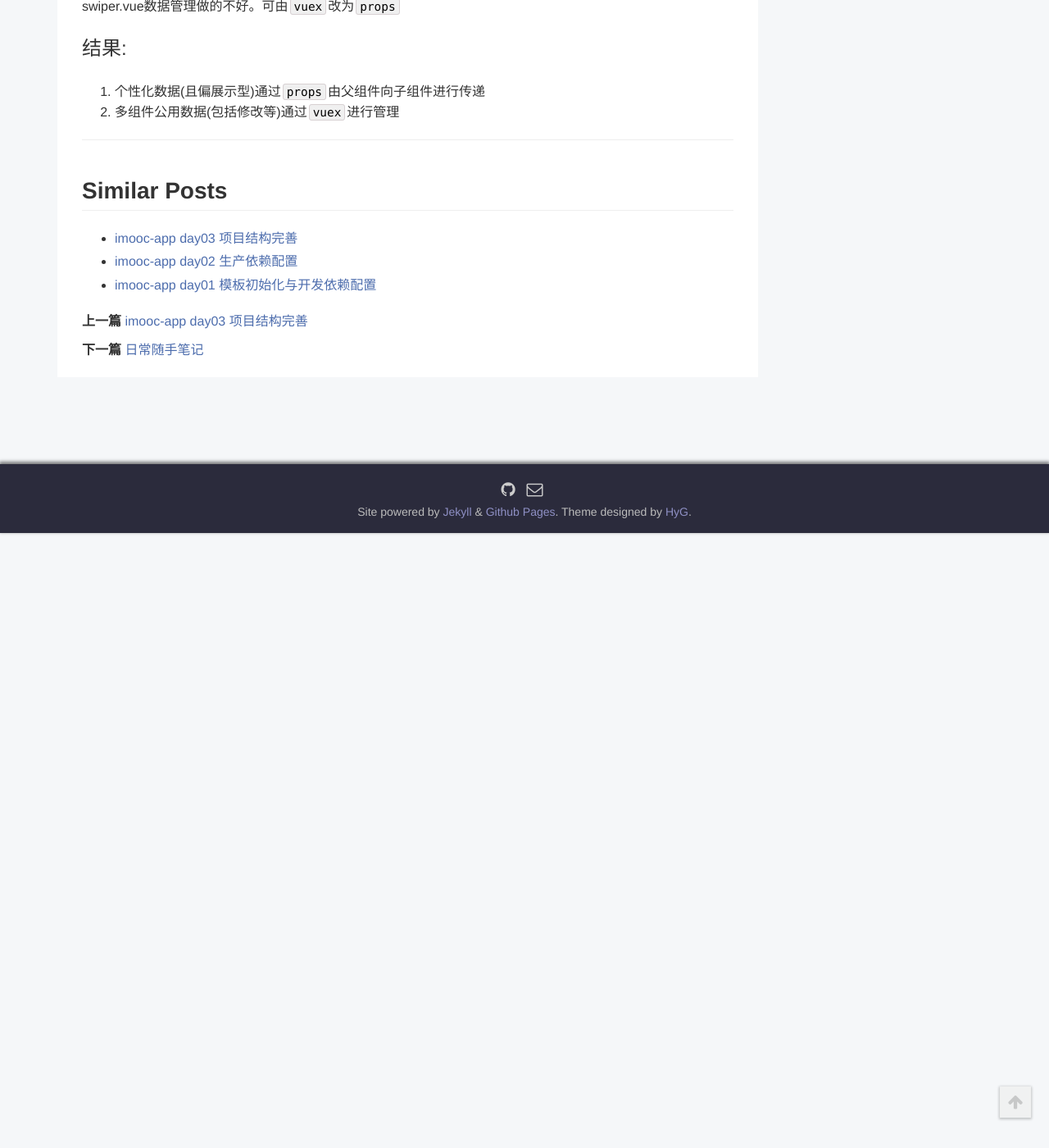
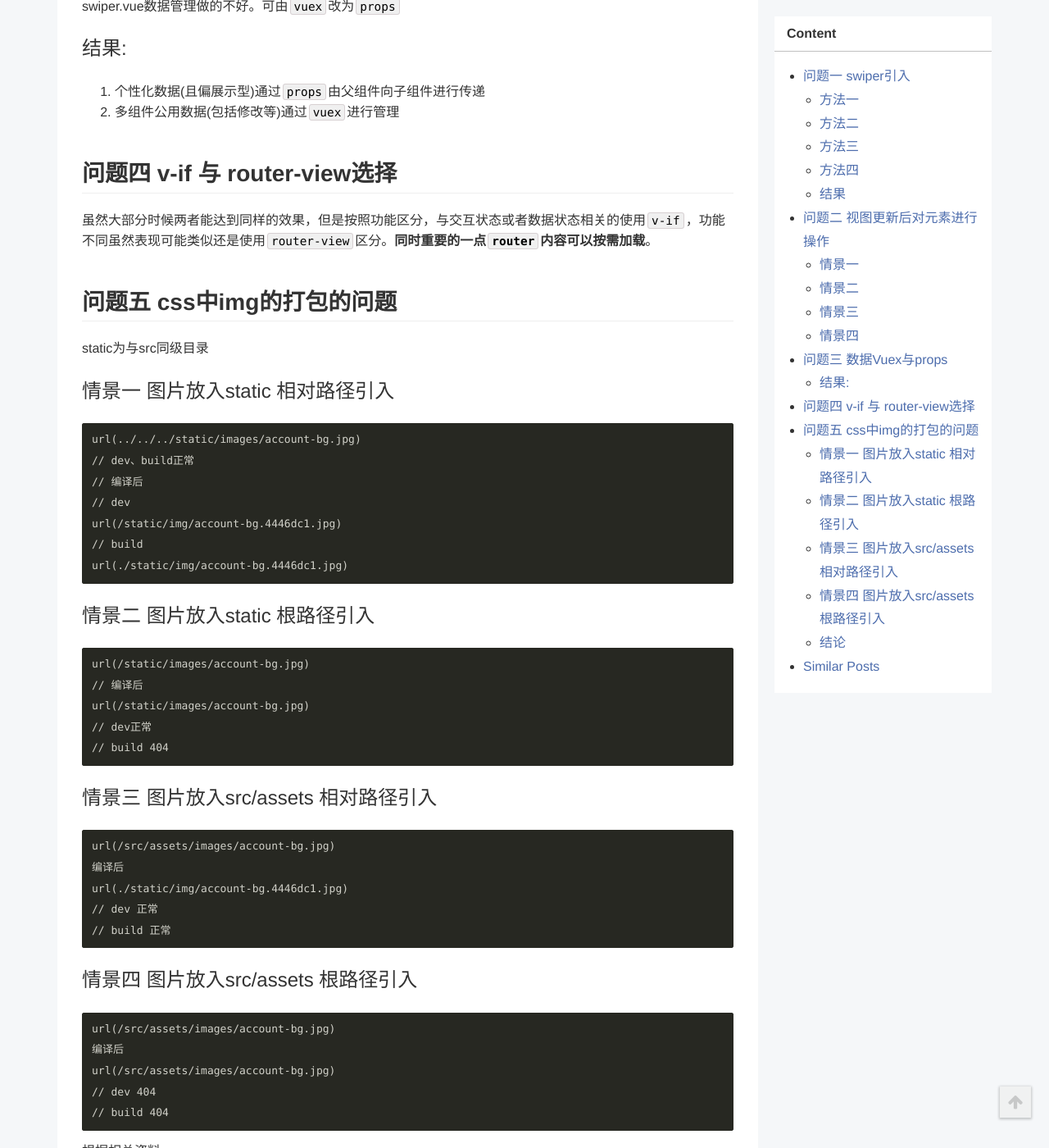
Before and after one commit to toBeTheLight/toBeTheLight.github.io, a Jekyll site: the page built from _posts/2017-06-18-vue app 所遇问题处理.md, in a window 1280 px wide and 1400 px high, scrolled down 1918 px. Shown: the whole window at 82% size. Built offline with Jekyll 4.4.1, drawn with Linux system fonts in a browser that asks for light colours; a style sheet for code colours, icons or effects is not loaded; before the commit the page ends 2568 px from its top, so only the background shows below that; some of the changed text lies outside the part shown.

Commit message:
add:url in css

````diff
--- a/_posts/2017-06-18-vue app 所遇问题处理.md
+++ b/_posts/2017-06-18-vue app 所遇问题处理.md
@@ -56,3 +56,57 @@ swiper.vue数据管理做的不好。可由`vuex`改为`props`
 ### 结果:
 1. 个性化数据(且偏展示型)通过`props`由父组件向子组件进行传递
 2. 多组件公用数据(包括修改等)通过`vuex`进行管理
+
+
+## 问题四 v-if 与 router-view选择
+虽然大部分时候两者能达到同样的效果，但是按照功能区分，与交互状态或者数据状态相关的使用`v-if`，功能不同虽然表现可能类似还是使用`router-view`区分。**同时重要的一点`router`内容可以按需加载**。
+
+
+## 问题五 css中img的打包的问题
+static为与src同级目录
+### 情景一 图片放入static 相对路径引入
+```
+url(../../../static/images/account-bg.jpg)
+// dev、build正常
+// 编译后
+// dev
+url(/static/img/account-bg.4446dc1.jpg)
+// build
+url(./static/img/account-bg.4446dc1.jpg)
+```
+### 情景二 图片放入static 根路径引入
+```
+url(/static/images/account-bg.jpg)
+// 编译后
+url(/static/images/account-bg.jpg)
+// dev正常
+// build 404
+```
+### 情景三 图片放入src/assets 相对路径引入
+```
+url(/src/assets/images/account-bg.jpg)
+编译后
+url(./static/img/account-bg.4446dc1.jpg)
+// dev 正常
+// build 正常
+```
+### 情景四 图片放入src/assets 根路径引入
+```
+url(/src/assets/images/account-bg.jpg)
+编译后
+url(/src/assets/images/account-bg.jpg)
+// dev 404
+// build 404
+```
+根据相关资料
+1. [详解配置文件](http://www.jianshu.com/p/c7bbc1a6f813)
+2. [详解路径](http://www.cnblogs.com/libin-1/p/6592114.html)
+3. [webpack官方文档解释](https://webpack.js.org/guides/asset-management/#loading-images)
+> //当配置过该属性后，打包文件中所有通过相对路径引用的资源都会被配置的路径所替换
+        // webpack-dev-server也会默认从publicPath为基准，使用它来决定在哪个目录下启用服务，来访问webpack输出的文件。
+        publicPath: '/',
+
+根据正常情况build编译后路径应该为`output.publicPath`+`url-loader`,然而根路径引入的资源未做任何处理。研究了很久`file-loader`未发现哪里对根路径做了限制，有时间再研究。
+### 结论
+由设计来说希望资源统一放在一个目录下，所以统一放入`src\assets`中并以**相对路径**引入。
+删除`static`目录，去除`webpack.prod.conf.js`中`copy`任务。
````
